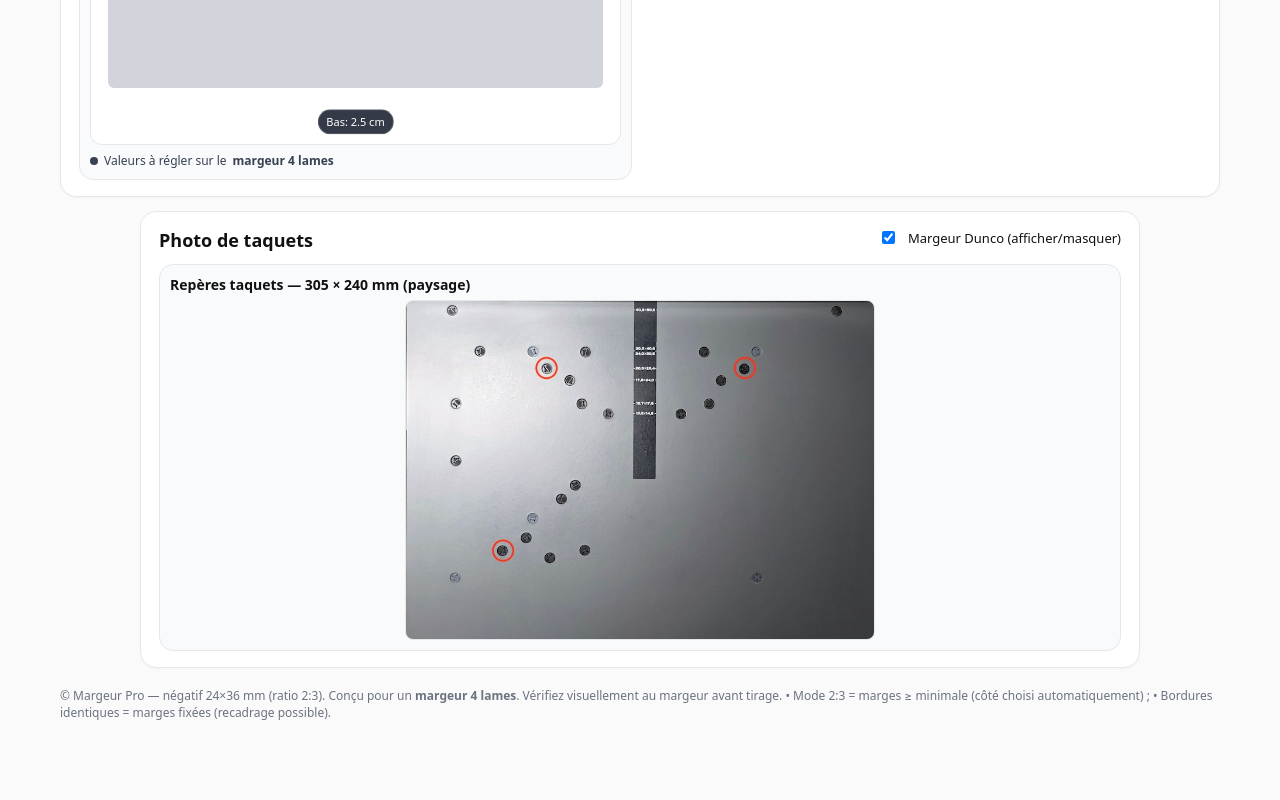
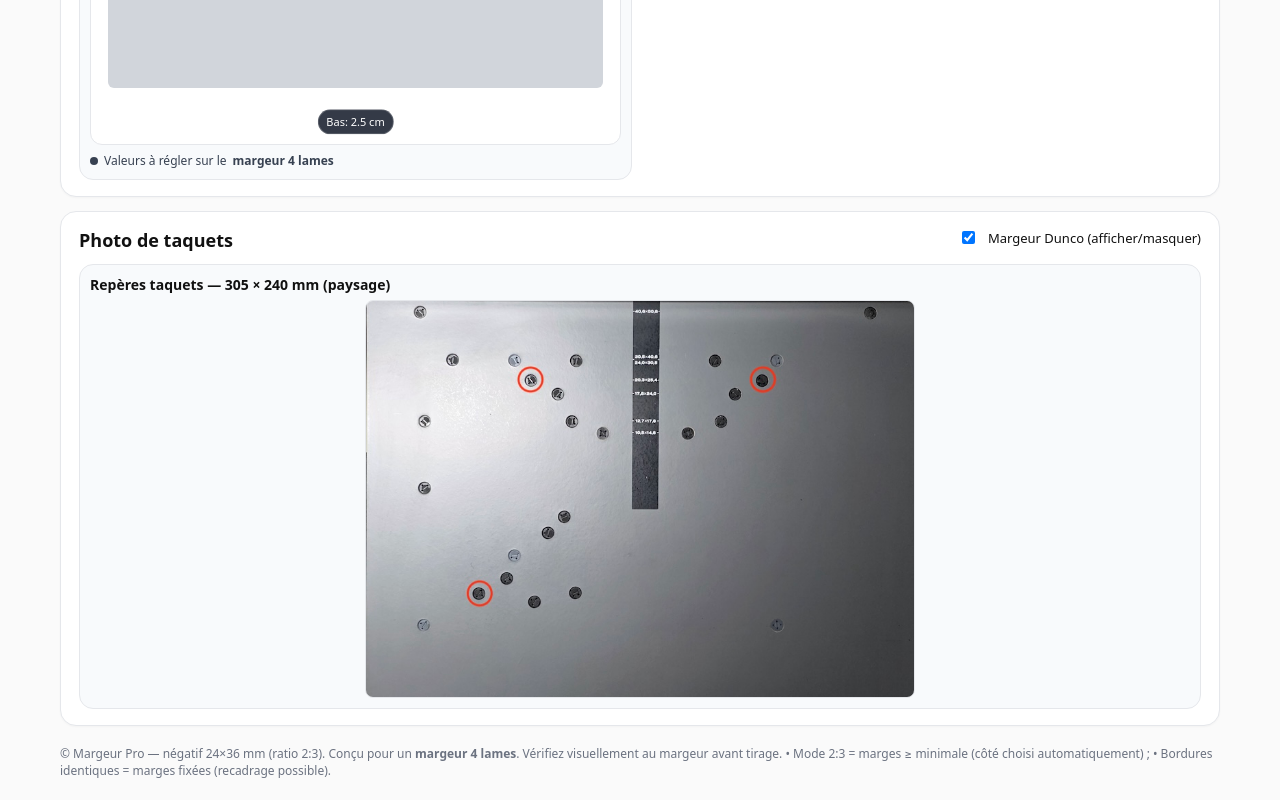
Before and after one commit to alainreichling/margeur-pro, a plain HTML site: page index.html in a window 1280 px wide. Shown: the part 759-1559 px from the top of the page. Before the commit the page ends 1501 px from the top, so only its background shows below. Drawn offline with Linux system fonts and the light colour scheme.

Commit message:
Update index.html

```diff
--- a/index.html
+++ b/index.html
@@ -4,7 +4,7 @@
   <style>
   /* Harmonise la largeur de la carte Photo de taquets */
   #taquetsCard {
-    max-width: 1000px;     /* Ajuste cette valeur si tes autres cartes ont une autre largeur */
+    max-width: 1200px;     /* Ajuste cette valeur si tes autres cartes ont une autre largeur */
     margin: 20px auto;    /* Centre horizontalement */
   }
   /* Taille réduite et centrage de l'image */
```
